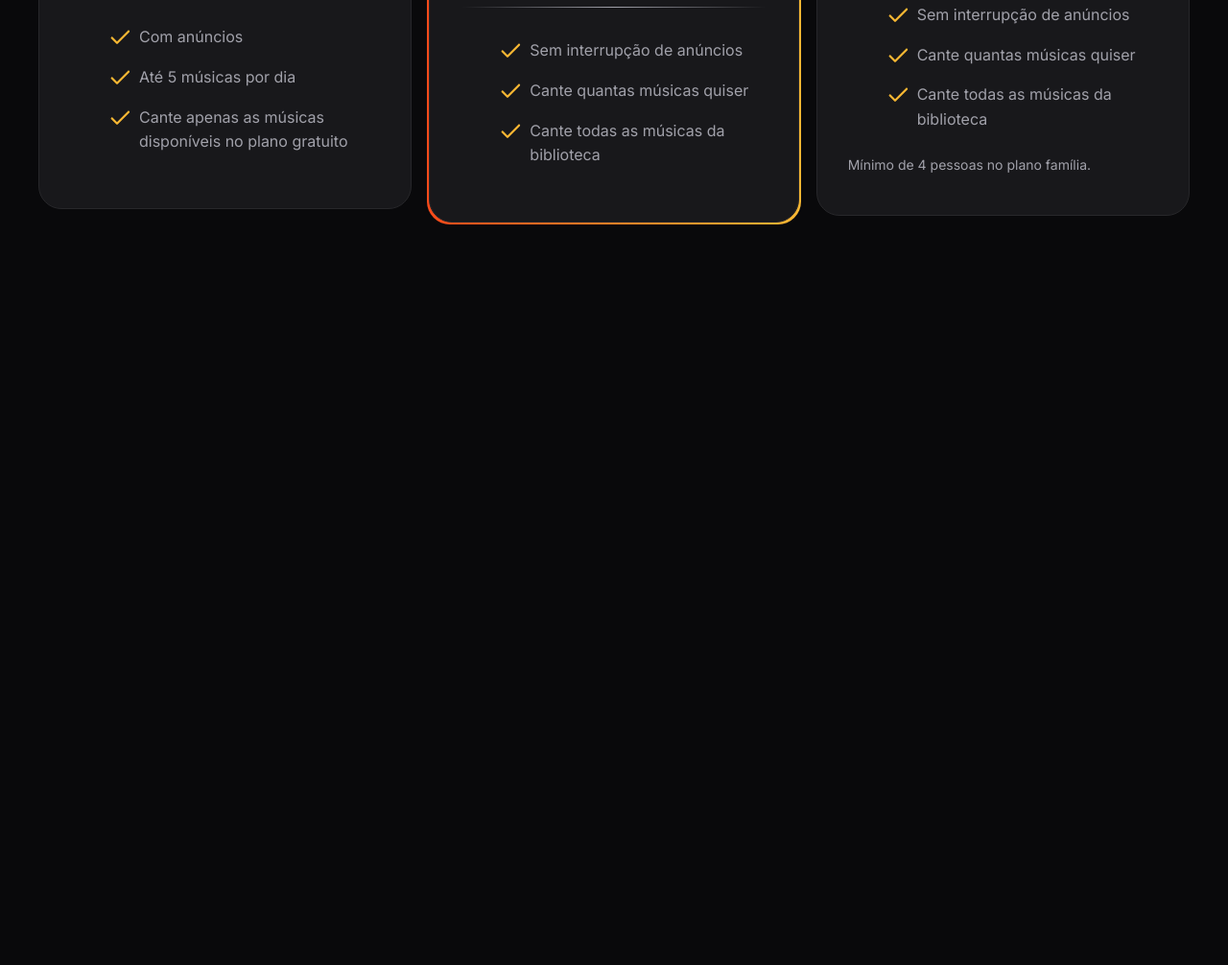
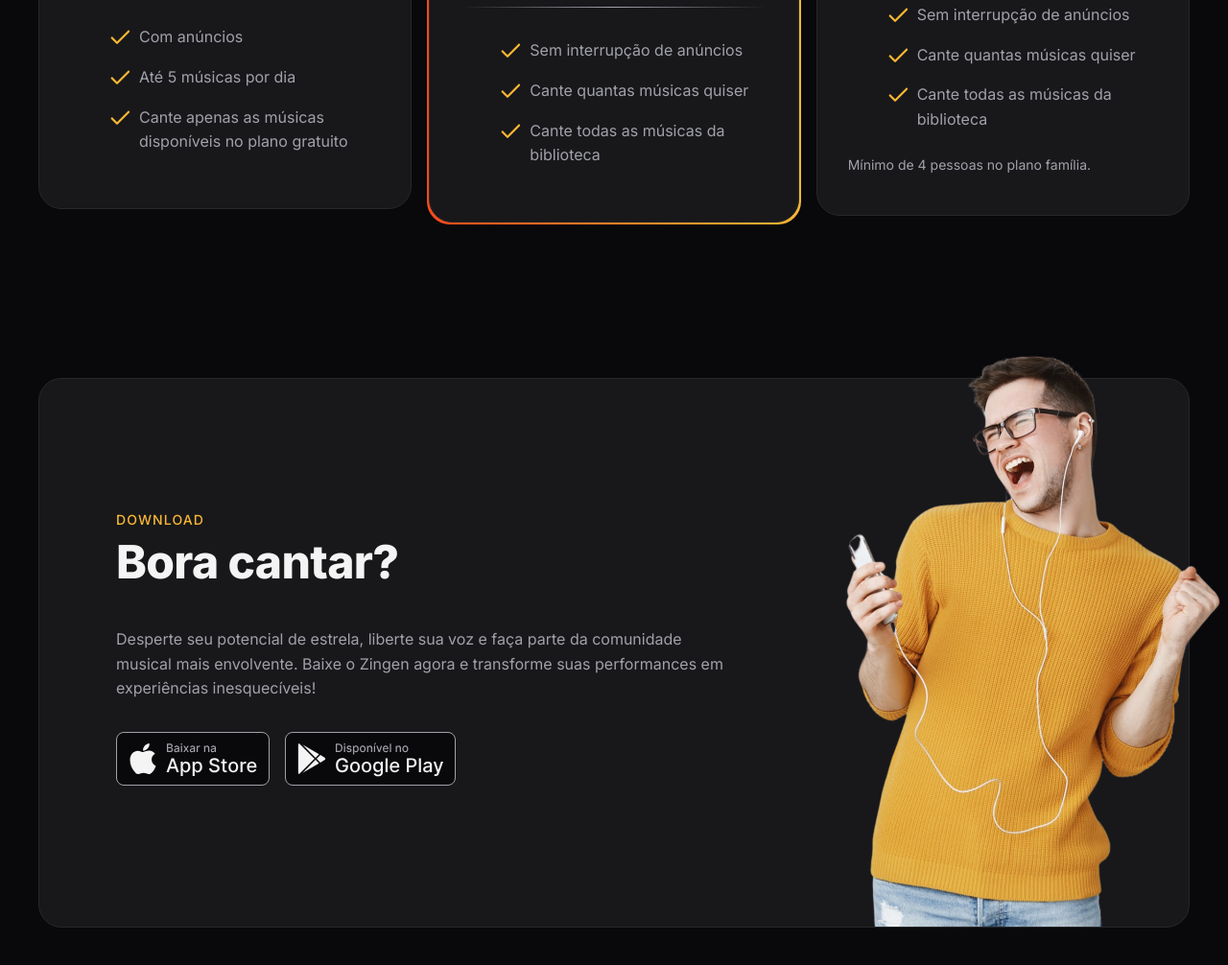
Before and after one commit to willianpnunes/zingen, a plain HTML site: page index.html in a window 1280 px wide. Shown: the part 3288-4294 px from the top of the page at 96% size. Before the commit the page ends 3610 px from the top, so only its background shows below. Drawn offline with Linux system fonts and the light colour scheme.

Commit message:
download

```diff
--- a/index.html
+++ b/index.html
@@ -154,5 +154,24 @@
             </div>
         </div>
     </section>
+
+    <section id="download">
+        <div class="container py-xl">
+            <div class="card px-lg even-columns itemscenter">
+                <div>
+                    <header>
+                        <strong>Download</strong>
+                        <h2>Bora cantar?</h2>
+                    </header>
+                    <p>Desperte seu potencial de estrela, liberte sua voz e faça parte da comunidade musical mais envolvente. Baixe o Zingen agora e transforme suas performances em experiências inesquecíveis!</p>
+                    <div class="buttons flex gap-1">
+                        <a href="#"><img src="assets/button-applestore.svg" alt="Baixar da Apple Store"></a>
+                        <a href="#"><img src="assets/button-playstore.svg" alt="Baixar da Play Store"></a>
+                    </div>
+                </div>
+                <img src="assets/rapaz-ouvindo-musica-com-fones-de-ouvido-e-cantando-no-aplicativo-de-karaoke-removebg 1.png" alt="">
+            </div>
+        </div>
+    </section>
 </body>
 </html>
--- /dev/null
+++ b/styles/download.css
@@ -0,0 +1,32 @@
+#download {
+    .card {
+        padding: 3rem 1.5rem 15rem;
+        position: relative;
+        & > img{
+            width: 14.5rem;
+            position: absolute;
+            bottom: 0;
+            right: -3.5rem;
+        }
+
+    }
+
+    .buttons {
+        flex-wrap: wrap;
+        margin-top: 2rem;
+    }
+
+    @media (width >= 80em) {
+        .card {
+            padding: 8.75rem 5rem;
+
+            & > div:nth-child(1) {
+                max-width: 40rem;
+            }
+
+            & > img {
+                width: 29.125rem;
+            }
+        }
+    }
+}
--- a/styles/global.css
+++ b/styles/global.css
@@ -47,6 +47,7 @@ html{
     font-size: var(--fs-base);
     line-height: 1.6;
     color: var(--text-color-primary);
+    overflow-x: hidden;
 }
 
 body{
--- a/styles/index.css
+++ b/styles/index.css
@@ -9,3 +9,4 @@
 @import url(cards.css);
 @import url(features.css) (width >= 80rem);
 @import url(pricing.css);
+@import url(download.css);
```
Also changed, not shown: assets/button-applestore.svg (added), assets/button-playstore.svg (added).
